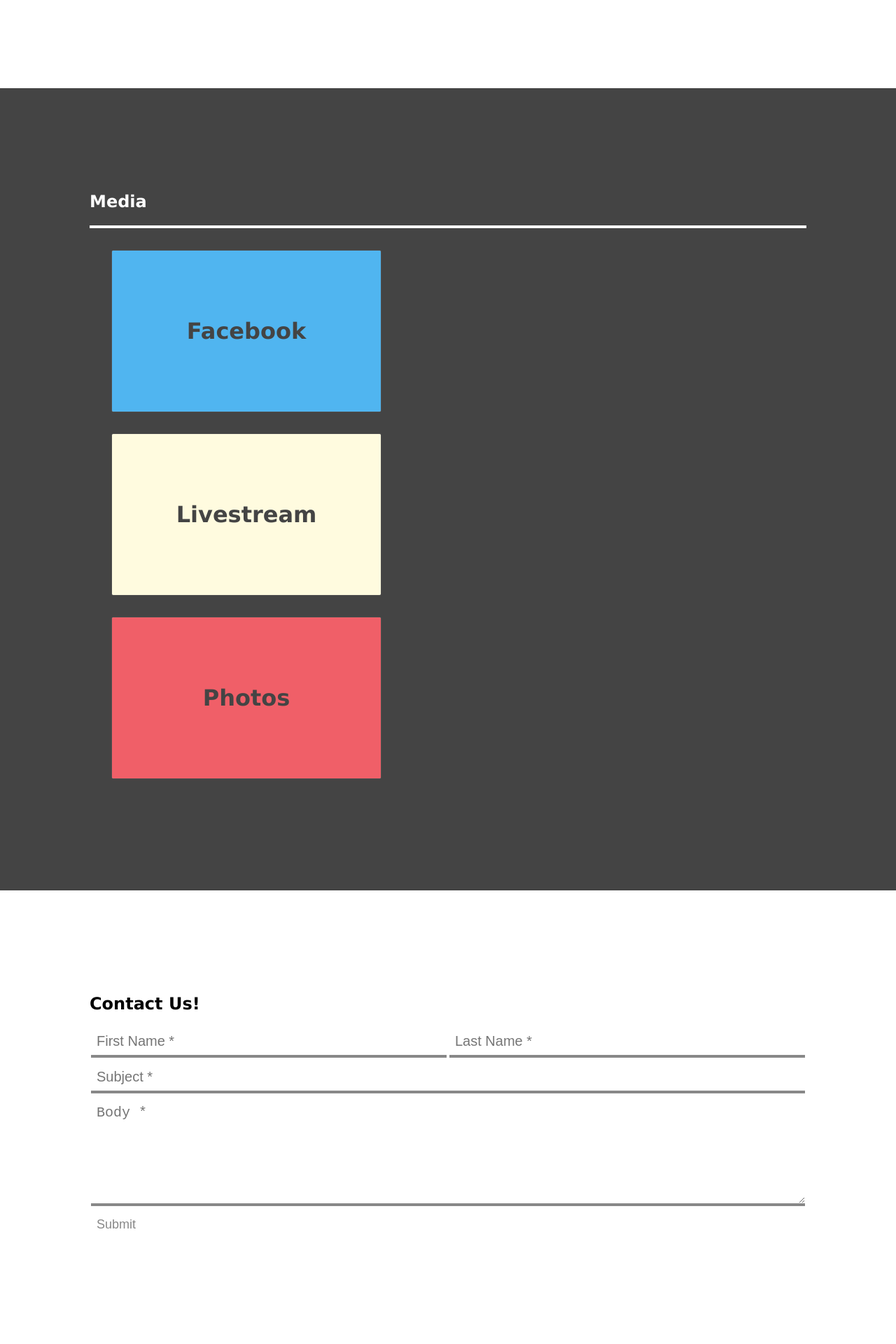
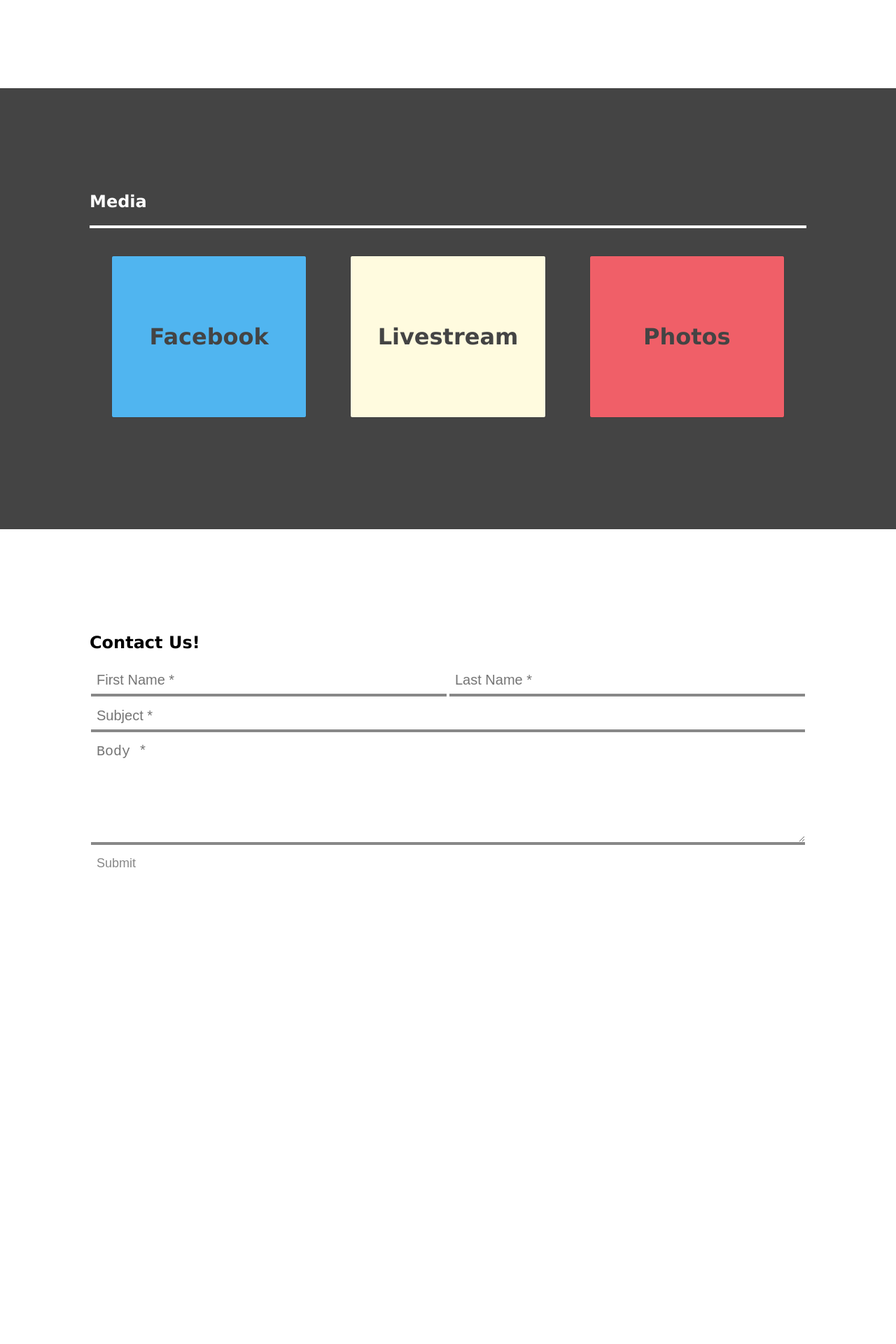
Before and after one commit to purduefirst/purduefirst.github.io, a Jekyll site: the page built from regional-index.html, in a window 1280 px wide. Shown: the part 2659-4579 px from the top of the page at 70% size. Built offline with Jekyll 4.4.1, drawn with Linux system fonts in a browser that asks for light colours; after the commit the page ends 4063 px from its top, so only the background shows below that.

Commit message:
made item-grid

```diff
--- a/_sass/components/form.scss
+++ b/_sass/components/form.scss
@@ -46,7 +46,9 @@
 #form-column[data-columns]:before {
 	content: '2 .column.size-1of2';
 }
-.column { float: left; }
+.column {
+	display: inline block;
+}
 .size-1of2 {
 	width: 50%;
 	padding: 0 2px;
--- a/_sass/components/item.scss
+++ b/_sass/components/item.scss
@@ -5,7 +5,7 @@
 	max-width: 24em;
 	border-radius: 2px;
 	transition: all 1s ease;
-	box-shadow: 0 0px 1px 0px #bbb;
+	box-shadow: 0 0px 1px 0px #222;
 
 	.item-container {
 		color: #111;
@@ -33,3 +33,19 @@
 .item-accent-three {
 	background-color: $accent-three;
 }
+
+#item-grid[data-columns]:before {
+	content: '3 .column.size-1of3';
+}
+.column {
+	display: inline-block;
+}
+.column:after {
+	content: " ";
+	clear: both;
+	display: none;
+	height: 0;
+}
+.size-1of3 {
+	width: 33.333%;
+}
--- a/regional-index.html
+++ b/regional-index.html
@@ -37,22 +37,22 @@
 	<div class="container">
 		<h1>Media</h1>
 		<hr>
-		<div class="grid-container">
-			<div class="column-two med-column-three sm-column-six">
+		<div id="item-grid" data-columns>
+			<div>
 				<div class="item-box item-accent-one">
 					<div class="item-container ">
 						<h1>Facebook</h1>
 					</div>
 				</div>
 			</div>
-			<div class="column-two med-column-three sm-column-six">
+			<div>
 				<div class="item-box item-accent-two">
 					<div class="item-container ">
 						<h1>Livestream</h1>
 					</div>
 				</div>
 			</div>
-			<div class="column-two med-column-three sm-column-six">
+			<div>
 				<div class="item-box item-accent-three">
 					<div class="item-container ">
 						<h1>Photos</h1>
```
